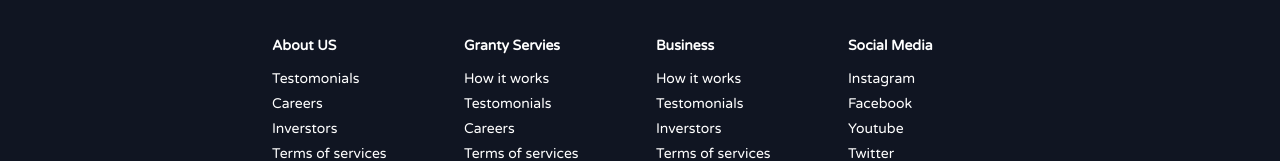
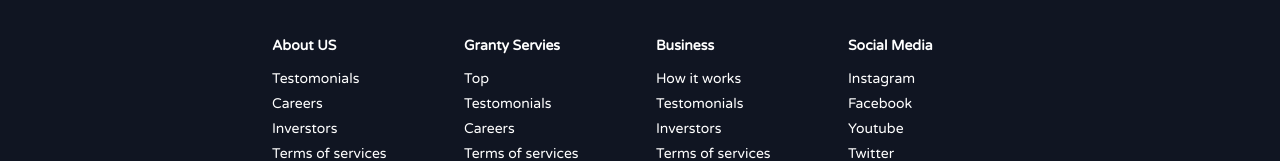
Before and after one commit to Samtaklimi87/TassanCo, a React (Create React App) app in the folder tassanco/: page / in a window 1280 px wide. Shown: the part 4207-4368 px from the top of the page. Built offline with nearby package versions, Linux system fonts and the light colour scheme; a web font is replaced by a local one.

Commit message:
adding footer and fixing bugs

```diff
--- a/tassanco/src/components/Footer/FooterElements.js
+++ b/tassanco/src/components/Footer/FooterElements.js
@@ -1,5 +1,6 @@
 import styled from "styled-components";
 import { Link } from "react-router-dom";
+import { Link as LinkS } from "react-scroll";
 
 import COL from "../Colors";
 
@@ -51,6 +52,18 @@ export const FooterLinksItems = styled.div`
     margin: 0;
     padding: 10px;
     width: 100%;
+  }
+`;
+
+export const Ddddd = styled(LinkS)`
+  color: ${COL.footerLinkItemsColor};
+  text-decoration: none;
+  margin-bottom: 0.5rem;
+  font-size: 14px;
+  cursor: pointer;
+  &:hover {
+    color: ${COL.FooterLinkOnHoverColor};
+    transition: 0.3s ease-out;
   }
 `;
 
--- a/tassanco/src/components/Footer/index.js
+++ b/tassanco/src/components/Footer/index.js
@@ -6,10 +6,13 @@ import {
   FaLinkedin,
   FaYoutube,
 } from "react-icons/fa";
+
+import { animateScroll as scroll } from "react-scroll";
 import {
   FooterContainer,
   FooterWrap,
   FooterLinksContainer,
+  Ddddd,
   FooterLinksWrapper,
   FooterLinksItems,
   FooterLinkTitle,
@@ -24,6 +27,11 @@ import {
 } from "./FooterElements";
 
 const Footer = () => {
+
+  const scrollToTop = () => {
+    scroll.scrollToTop();
+  }
+
   return (
     <>
       <FooterContainer>
@@ -39,7 +47,7 @@ const Footer = () => {
               </FooterLinksItems>
               <FooterLinksItems>
                 <FooterLinkTitle>Granty Servies</FooterLinkTitle>
-                <FooterLink to="/signin">How it works</FooterLink>
+                <Ddddd smooth={true} duration={1000} spy={true} to="about">Top</Ddddd>
                 <FooterLink to="/signin">Testomonials</FooterLink>
                 <FooterLink to="/signin">Careers</FooterLink>
                 <FooterLink to="/signin">Terms of services</FooterLink>
```
